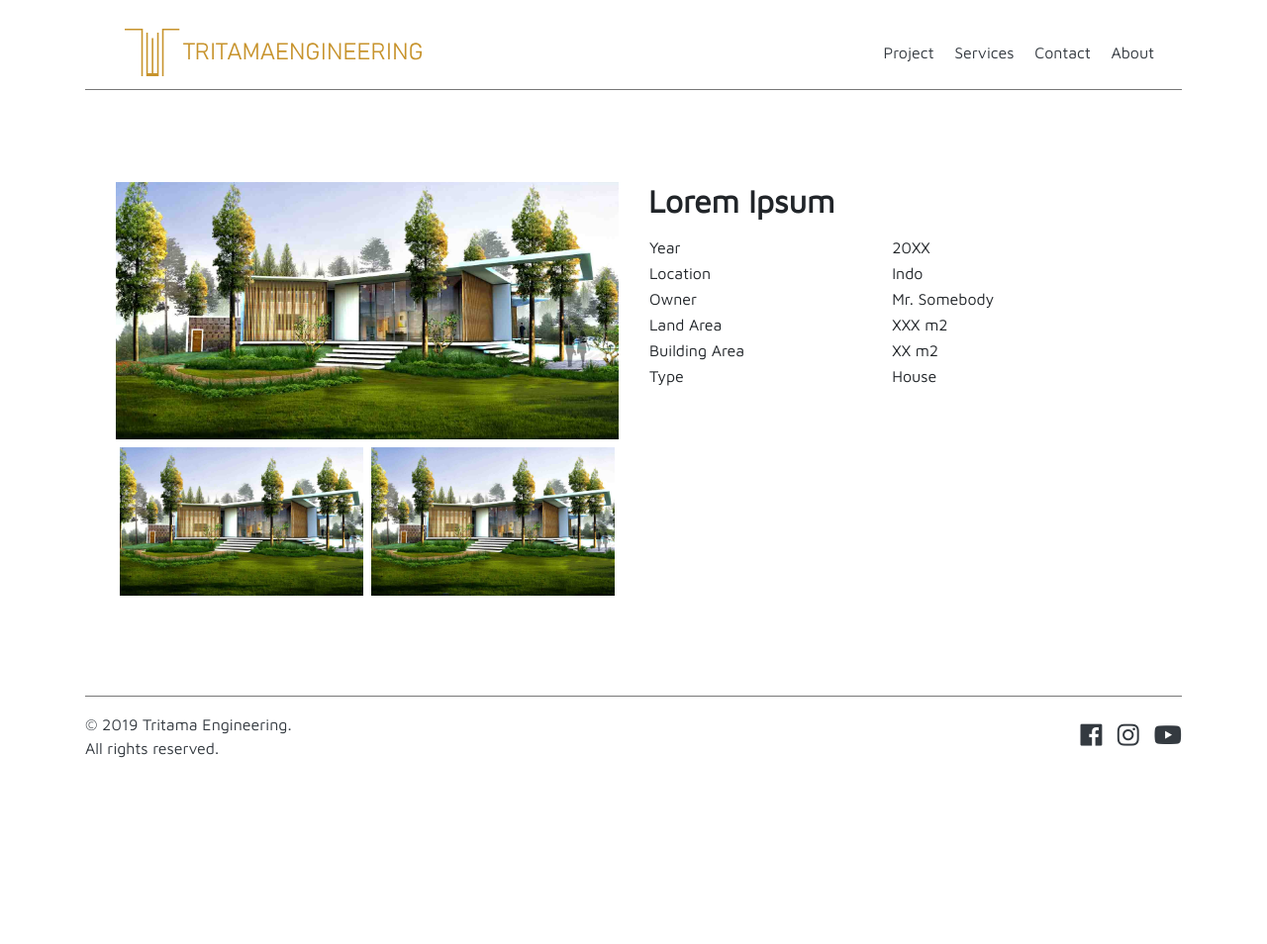
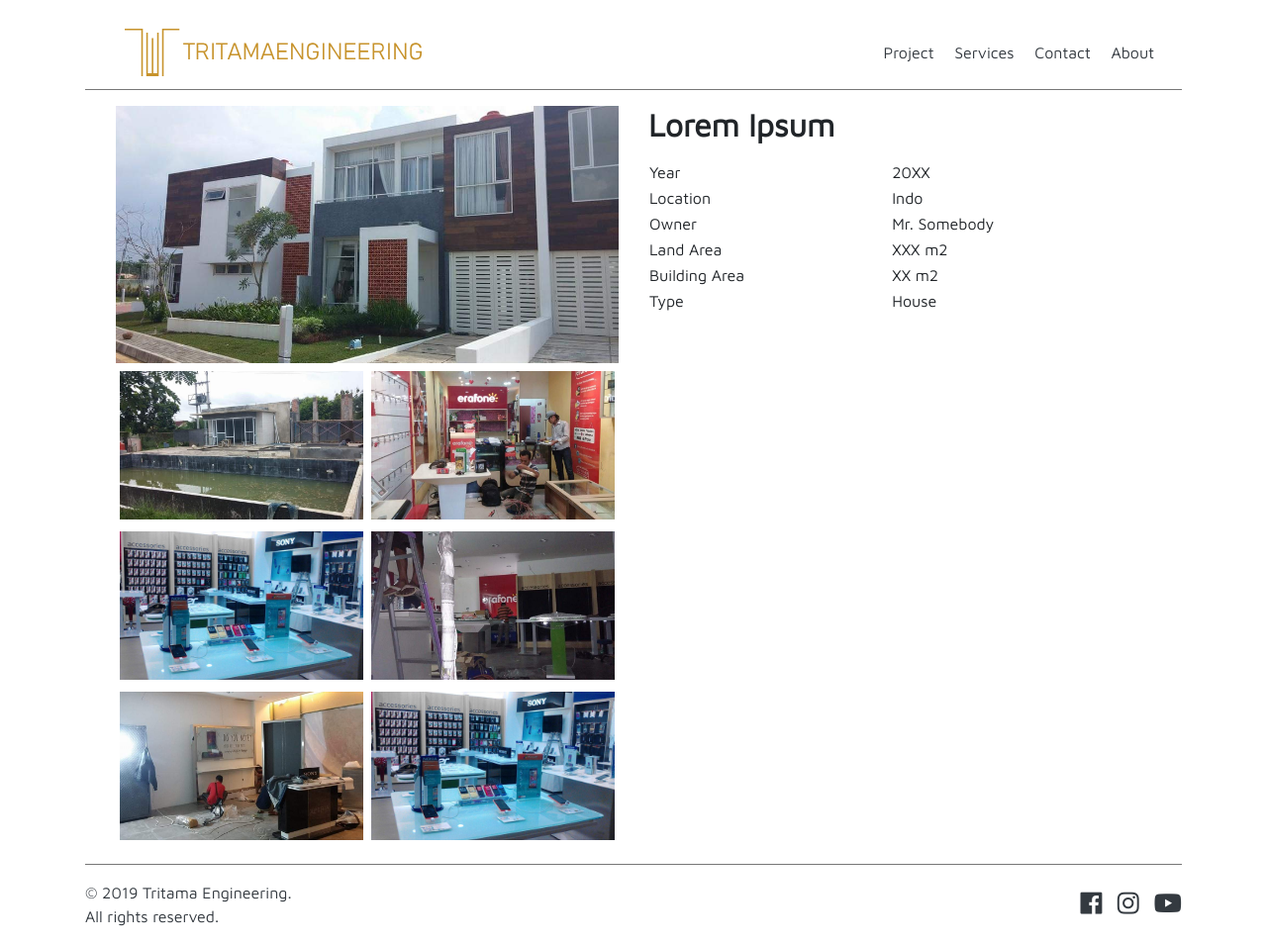
Before and after one commit to TaufiqHdyt/TritamaEng, a plain HTML site: page post.html in a window 1280 px wide. Shown: the whole page at 99% size. Before the commit the page ends 800 px from the top, so only its background shows below. Drawn offline with Linux system fonts and the light colour scheme.

Commit message:
add posts

```diff
--- a/post.html
+++ b/post.html
@@ -42,18 +42,38 @@
     <!-- Kiri -->
     <div class="col-lg-6 col-sm-12">
      <div class="img-head mb-1">
-      <img src="assets/img/hero.jpg" style="object-fit: cover;width: 100%;height: 100%" alt="">
+      <img src="assets/img/posts/1.jpg" style="object-fit: cover;width: 100%;height: 100%" alt="">
      </div>
 
      <div class="row no-gutters">
       <div class="col-6 mb-1 p-1">
        <div class="img-bawah">
-        <img src="assets/img/hero.jpg" style="object-fit: cover;width: 100%;height: 100%" alt="">
+        <img src="assets/img/posts/10.jpg" style="object-fit: cover;width: 100%;height: 100%" alt="">
        </div>
       </div>
       <div class="col-6 mb-1 p-1">
        <div class="img-bawah">
-        <img src="assets/img/hero.jpg" style="object-fit: cover;width: 100%;height: 100%" alt="">
+        <img src="assets/img/posts/2.jpg" style="object-fit: cover;width: 100%;height: 100%" alt="">
+       </div>
+      </div>
+      <div class="col-6 mb-1 p-1">
+       <div class="img-bawah">
+        <img src="assets/img/posts/7.jpg" style="object-fit: cover;width: 100%;height: 100%" alt="">
+       </div>
+      </div>
+      <div class="col-6 mb-1 p-1">
+       <div class="img-bawah">
+        <img src="assets/img/posts/8.jpg" style="object-fit: cover;width: 100%;height: 100%" alt="">
+       </div>
+      </div>
+      <div class="col-6 mb-1 p-1">
+       <div class="img-bawah">
+        <img src="assets/img/posts/4.jpg" style="object-fit: cover;width: 100%;height: 100%" alt="">
+       </div>
+      </div>
+      <div class="col-6 mb-1 p-1">
+       <div class="img-bawah">
+        <img src="assets/img/posts/7.jpg" style="object-fit: cover;width: 100%;height: 100%" alt="">
        </div>
       </div>
      </div>
```
Also changed, not shown: projects.html (+6 -6 lines), assets/img/posts/1.jpg (added), assets/img/posts/10.jpg (added), assets/img/posts/11.jpg (added), assets/img/posts/12.jpg (added), assets/img/posts/13.jpg (added), assets/img/posts/14.jpg (added), assets/img/posts/15.jpg (added), assets/img/posts/2.jpg (added), assets/img/posts/3.jpg (added), assets/img/posts/4.jpg (added), assets/img/posts/5.jpg (added), assets/img/posts/6.jpg (added), assets/img/posts/7.jpg (added), 2 more files. Lines whose indentation alone changed are shown as unchanged.
